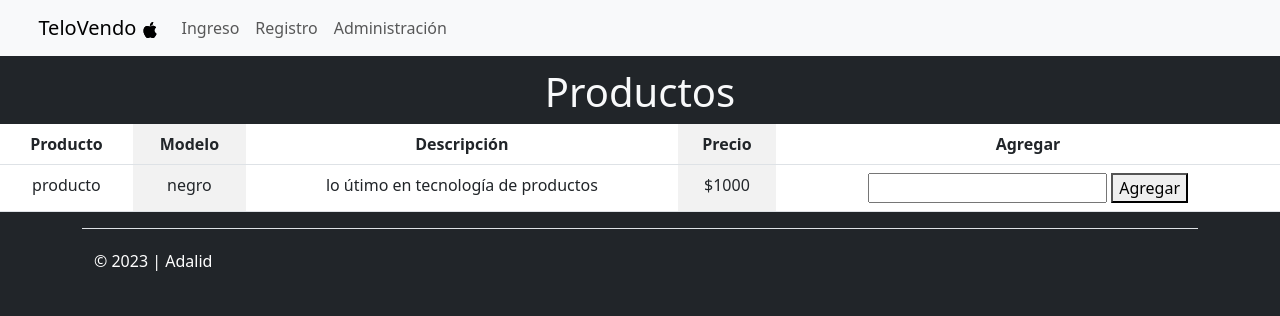
After one commit to felo1/pythonmodulo7, a Django app: page /productos in a window 1280 px wide. The commit adds this page. Shown: the top 316 px of the page. Run offline with Django 4.2, Linux system fonts and the light colour scheme; data comes from the database, SQL or seed files in the repository; both versions use the stored data as it was after the commit.

Commit message:
formularios de pedido e item_pedido creados, productolistview creado, urls.py modificado, template creado. Nada testeado.Falta method=post y demases a form en template y asegurar instanciación de pedido antes de agregar itempedidos

```diff
--- a/src/compraventa/models.py
+++ b/src/compraventa/models.py
@@ -15,6 +15,7 @@ class Categoria(models.Model):
 class Producto(models.Model):
     id_producto = models.IntegerField(primary_key=True, default=1)
     nombre = models.CharField(max_length=30)
+    descripcion = models.CharField(max_length=256, null=True)
     precio = models.IntegerField(default=1)
     stock = models.IntegerField(default=0)
     modelo = models.CharField(max_length=250, default=None)
--- a/src/compraventa/templates/compraventa/base.html
+++ b/src/compraventa/templates/compraventa/base.html
@@ -27,17 +27,13 @@
     <div class="collapse navbar-collapse" id="navbarNav">
         <ul class="navbar-nav">
           {% if user.is_staff %}
-            <li class="nav-item">
-              <a class="nav-link" href="{% url 'pedido_manual' %}">Ingreso de pedidos</a>
-            </li>
+
               <li class="nav-item">
           <a class="nav-item nav-link" href="">Usuario: {{user}}</a></li>
           <li class="nav-item">
           <a class="nav-item nav-link" href="{% url 'logout' %}">SALIR</a></li>
           {% elif user.is_authenticated %}
-          <li class="nav-item">
-            <a class="nav-link" href="{% url 'pedido_manual_cliente' %}">Solicitud de pedidos</a>
-          </li>
+
             <li class="nav-item">
           <a class="nav-item nav-link" href="">Usuario: {{user}}</a></li>
           <li class="nav-item">
--- /dev/null
+++ b/src/compraventa/templates/compraventa/producto_list.html
@@ -0,0 +1,39 @@
+{% extends "compraventa/base.html" %}
+
+{% block body %}
+<div class= "mt-1 ml-1">
+    <h1>Productos</h1>
+    <table class="table table-striped-columns">
+        <thead>
+          <tr>
+            <th>Producto</th>
+            <th>Modelo</th>
+            <th>Descripción</th>
+            <th>Precio</th>
+            <th>Agregar</th>
+          </tr>
+        </thead>
+        <tbody>
+          {% for producto in object_list %}
+          <tr>
+            <td>{{ producto.nombre }}</td>
+            <td>{{ producto.modelo }}</td>
+            <td>{{ producto.descripcion }}</td>
+            <td>${{ producto.precio }}</td>
+            <td><form>
+                <input type="number" id="cantidad-{{producto.id_producto}}" name="cantidad" >
+                <button type="button">Agregar</button>
+            </form>
+                </td>
+          </tr>
+          {% endfor %}
+        </tbody>
+      </table>
+
+
+
+
+
+</div>
+
+{% endblock %}
--- a/src/compraventa/urls.py
+++ b/src/compraventa/urls.py
@@ -24,6 +24,7 @@ urlpatterns = [
     path("login", views.login_view, name='login'),
     path("hola", views.hola, name="hola"),
     path("logout", views.logout_view, name="logout"),
+    path("productos", views.ProductoListView.as_view(), name="productos")
 ]
 
    # path("pedido_manual", views.pedido_manual, name = "pedido_manual"),
--- a/src/compraventa/views.py
+++ b/src/compraventa/views.py
@@ -1,6 +1,6 @@
 from django.shortcuts import render
-from .models import Categoria, Cliente, Pedido, Producto
-from .forms import RegistrarUsuarioForm
+from .models import Categoria, Cliente, Pedido, Producto, ItemPedido
+from .forms import RegistrarUsuarioForm, PedidoForm, ItemPedidoForm
 from django.contrib import messages
 from django.contrib.auth import authenticate, login, logout
 from django.contrib.auth.decorators import login_required, permission_required
@@ -71,6 +71,50 @@ def logout_view(request):
 
     logout(request)
     return render(request, "compraventa/logout.html")
+
+
+from django.utils import timezone
+from django.views.generic.list import ListView
+
+from .models import Producto
+
+
+class ProductoListView(ListView):
+    model = Producto
+    paginate_by = 10  # if pagination is desired
+
+    def get_context_data(self, **kwargs): #override del método de la clase padre, que es un generador de contexto para pasarlo al template
+        context = super().get_context_data(**kwargs) #llama al método de la clase padre ListView usando super()
+        pedido_form = PedidoForm() #se instancia un formulario PedidoForm vacío
+        itempedido_form = ItemPedidoForm()
+        context['pedido_form'] = pedido_form #se agrega el Pedido_form al dict de contexto
+        context['itempedido_form'] = itempedido_form #y el otro form
+        return context #contexto final
+
+    def post(self, request, *args, **kwargs): #override de post de la clase padre (ListView)
+        id_producto = request.POST.get('id_producto') #obtiene el tarea_ide de los parámetros del POST, cada vez que se presiona "Completar" o "Eliminar"
+        producto = Producto.objects.get(id=id_producto) #obtiene el objeto Tarea asociado al tarea_id obtenido en la línea anterior.
+        item_pedido = ItemPedido.objects.get(id=id_producto)
+
+        #acá hay que ver cómo instanciar un pedido antes de generar un pedido_item, idealmente al momento de abrir el view
+
+
+        if 'cantidad' in request.POST: #si en el POST viene un campo 'cantidad':
+            item_pedido.estado = request.POST['cantidad'] #actualiza el campo con el valor correspondiente
+
+            item_pedido.save()
+
+        item_pedido.save() #guarda
+        return redirect('producto_list') #redirige al listview, reflejándose el cambio de inmediato.
+
+
+
+
+
+
+
+
+
 
 """
 
```
Also changed, not shown: src/compraventa/forms.py (+13 -1 lines), src/compraventa/migrations/0003_producto_descripcion_alter_itempedido_cantidad.py (added), src/db.sqlite3 (added), 1 other file.
